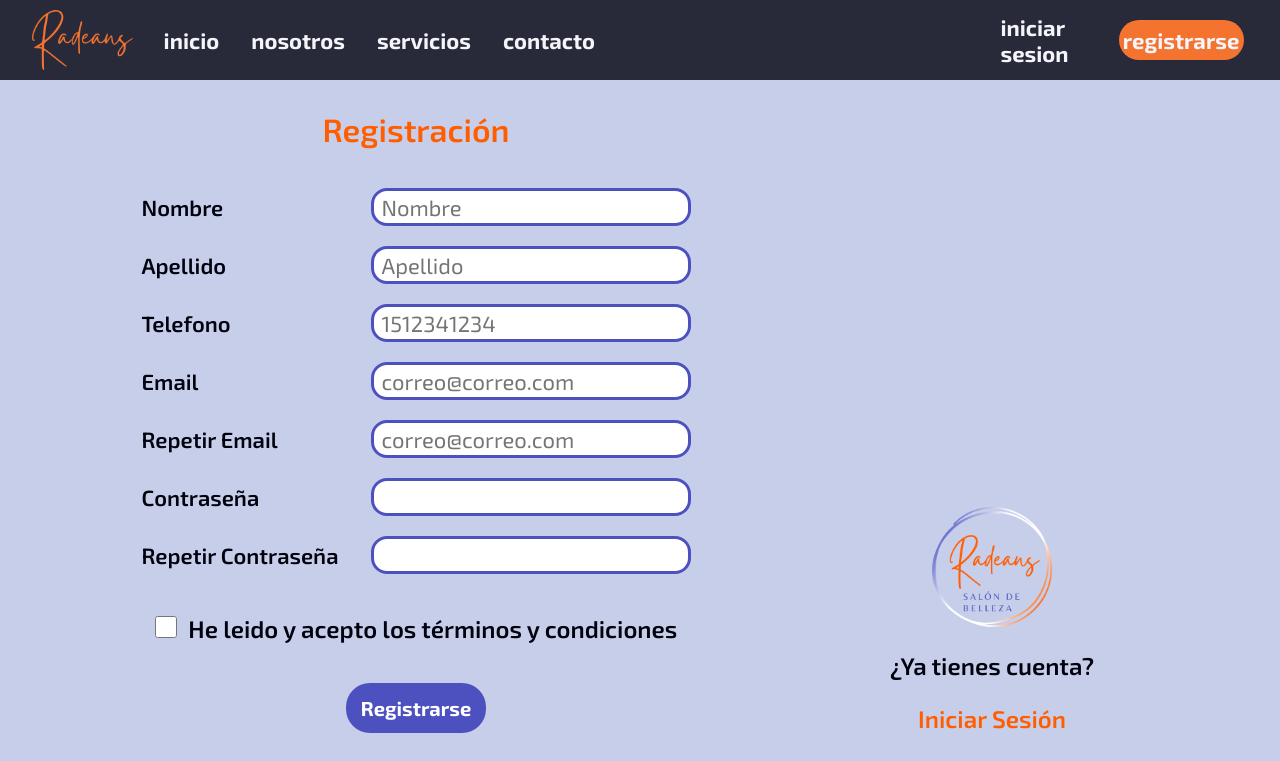
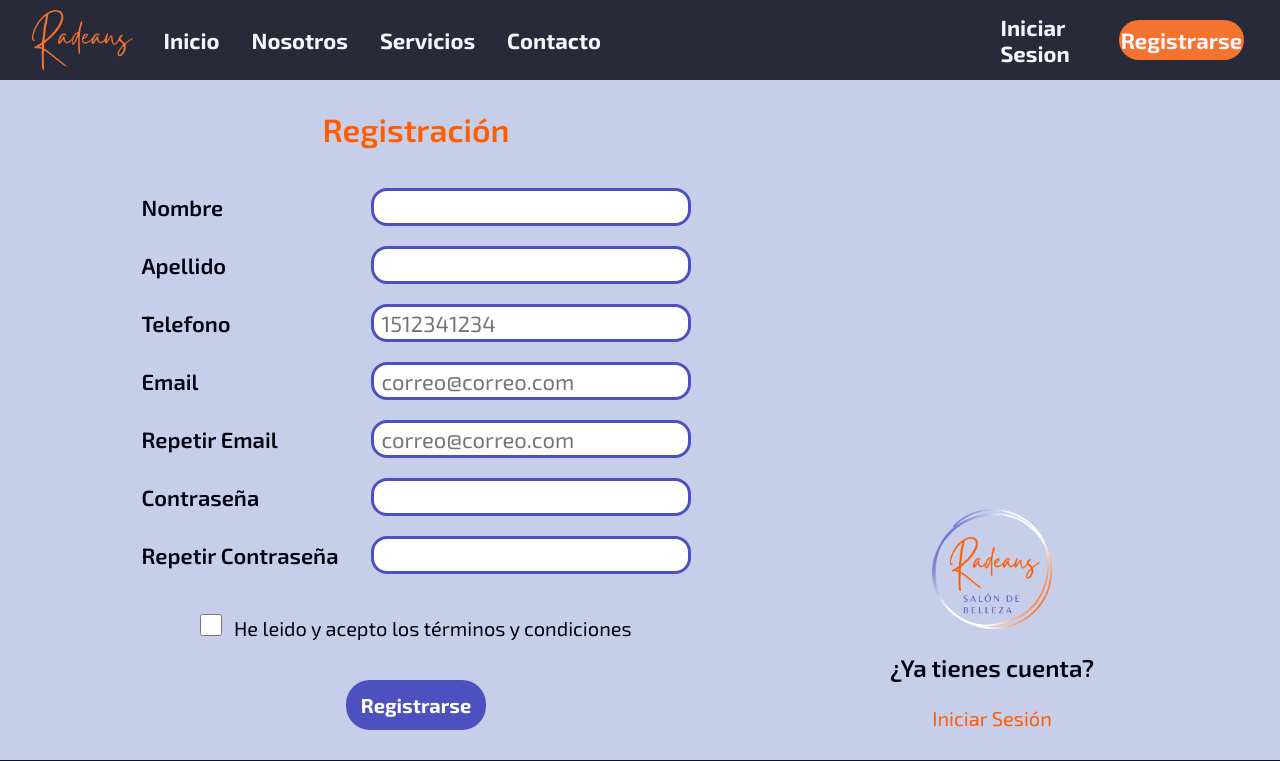
Before and after one commit to Galo98/radeans, a PHP site: page /registro.php in a window 1280 px wide. Shown: the top 761 px of the page. Run offline with PHP 8.4, Linux system fonts and the light colour scheme.

Commit message:
fix estilos

```diff
--- a/css/style.css
+++ b/css/style.css
@@ -360,14 +360,15 @@ header .navLog{
     margin: 30px 0;
     gap: 24px;
     color: var(--color-header);
-    max-width: 60vw;
+    max-width: 70vw;
 }
 
 .nosotrosTexto {
     color: var(--color-footer);
     font-size: 20px;
     font-weight: 400;
-    text-align: center;
+    line-height: 1.5;
+    text-align:left;
 }
 
 /* ---------------------------------------------Servicios--------------------------------------------- */
@@ -522,8 +523,8 @@ header .navLog{
 .contLogin-Contra,
 .contLogin-Contra2 {
     text-decoration: none;
-    font-weight: 600;
-    font-size: 24px;
+    font-weight: 400;
+    font-size: 20px;
     color: var(--color-header);
 }
 
@@ -1201,4 +1202,13 @@ footer .ubicacion {
         width: 260px;
         justify-items: center;
     }
+    .rTurnos{
+        text-align: center;
+    }
+    .cond{
+        padding: 0 30px;
+        display: flex;
+        align-items: center;
+        justify-content: center;
+    }
 }
--- a/header.php
+++ b/header.php
@@ -4,18 +4,18 @@
     </a>
     <nav>
         <ul>
-            <li><a href="./index.php">inicio</a></li>
-            <li><a href="./index.php#nosotros">nosotros</a></li>
-            <li><a href="./servicios.php">servicios</a></li>
+            <li><a href="./index.php">Inicio</a></li>
+            <li><a href="./index.php#nosotros">Nosotros</a></li>
+            <li><a href="./servicios.php">Servicios</a></li>
             <!-- <li><a href="index.php#puntuaciones">puntuacion</a></li> -->
-            <li><a href="#contacto">contacto</a></li>
+            <li><a href="#contacto">Contacto</a></li>
         </ul>
     </nav>
     <?php if (isset($_SESSION['rol'])) { ?>
         <div class="dropmenu">
             <div class="menuBTN">
                 <p class="pmenuBTN">
-                    menu <i class="fa-solid fa-chevron-down"></i>
+                    Menu <i class="fa-solid fa-chevron-down"></i>
                 </p>
             </div>
             <div class="cajaMenu">
@@ -37,8 +37,8 @@
         </div>
     <?php } else { ?>
         <div class="navLog">
-            <a href="./login.php" class="logAcc">iniciar sesion</a>
-            <a href="./registro.php" class="logReg">registrarse</a>
+            <a href="./login.php" class="logAcc">Iniciar Sesion</a>
+            <a href="./registro.php" class="logReg">Registrarse</a>
         </div>
     <?php } ?>
 </div>
@@ -49,14 +49,14 @@
     </a>
     <div class="mobMenu">
         <div class="mobMenuBTN">
-            <p class="mobPmenuBTN">menu <i class="fa-solid fa-chevron-down"></i></p>
+            <p class="mobPmenuBTN">Menu <i class="fa-solid fa-chevron-down"></i></p>
         </div>
         <div class="mobCajaMenu">
-            <a class="mobA" href="./index.php">inicio</a>
-            <a class="mobA" href="./index.php#nosotros">nosotros</a>
-            <a class="mobA" href="./servicios.php">servicios</a>
+            <a class="mobA" href="./index.php">Inicio</a>
+            <a class="mobA" href="./index.php#nosotros">Nosotros</a>
+            <a class="mobA" href="./servicios.php">Servicios</a>
             <!-- <a class="mobA" href="index.php#puntuaciones">puntuacion</a> -->
-            <a class="mobA" href="#contacto">contacto</a>
+            <a class="mobA" href="#contacto">Contacto</a>
             <?php if (isset($_SESSION['rol'])) { ?>
                 <?php switch ($_SESSION['rol']) {
                     case 1: /* Administrador */ ?>
@@ -73,8 +73,8 @@
                 <?php break;
                 } ?>
             <?php } else { ?>
-                <a class="mobA mlog" href="./login.php">iniciar sesion</a>
-                <a class="mobA mreg" href="./registro.php">registrarse</a>
+                <a class="mobA mlog" href="./login.php">Iniciar Sesion</a>
+                <a class="mobA mreg" href="./registro.php">Registrarse</a>
             <?php } ?>
         </div>
     </div>
--- a/registro.php
+++ b/registro.php
@@ -43,7 +43,7 @@ if (isset($_POST['confirmacion'])) {
                     <div>
                         <label for="nombre">
                             Nombre
-                            <input class="input" type="text" name="nombre" id="nombre" placeholder="Nombre" required minlength="3" maxlength="20" pattern="[a-zA-Z ]+" title="solo letras" value="<?php if (isset($_POST['confirmacion'])) {
+                            <input class="input" type="text" name="nombre" id="nombre" placeholder="" required minlength="3" maxlength="20" pattern="[a-zA-Z ]+" title="solo letras" value="<?php if (isset($_POST['confirmacion'])) {
                                                                                                                                                                                                         echo $_POST['nombre'];
                                                                                                                                                                                                     } ?>">
                         </label>
@@ -51,7 +51,7 @@ if (isset($_POST['confirmacion'])) {
                     <div>
                         <label for="apellido">
                             Apellido
-                            <input class="input" type="text" name="apellido" id="apellido" placeholder="Apellido" required minlength="3" maxlength="20" pattern="[a-zA-Z ]+" title="solo letras" value="<?php if (isset($_POST['confirmacion'])) {
+                            <input class="input" type="text" name="apellido" id="apellido" placeholder="" required minlength="3" maxlength="20" pattern="[a-zA-Z ]+" title="solo letras" value="<?php if (isset($_POST['confirmacion'])) {
                                                                                                                                                                                                             echo $_POST['apellido'];
                                                                                                                                                                                                         } ?>">
                         </label>
@@ -98,7 +98,7 @@ if (isset($_POST['confirmacion'])) {
                         </label>
                     </div>
                 </section>
-                <div>
+                <div class="cond">
                     <input type="checkbox" name="confirmacion" class="checkReg" required>
                     <a class="contLogin-Contra" href="">He leido y acepto los términos y condiciones</a>
                 </div>
```
